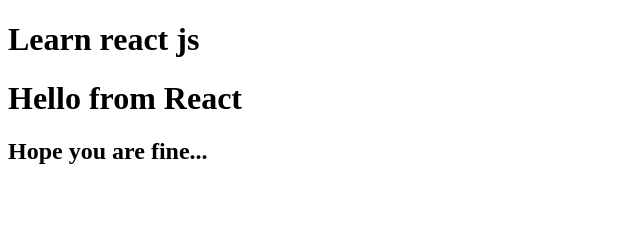
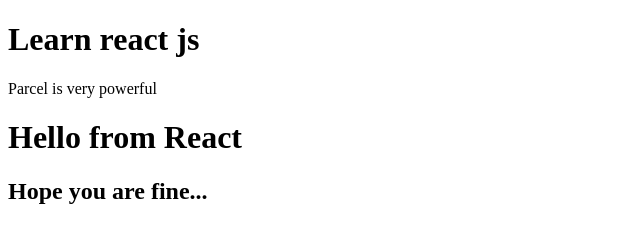
Before and after one commit to itsjavedpatel/learn-react, a React app: page index.html in a window 1280 px wide. Shown: the whole page, without its empty margins (0-640 px from the left). Built offline with nearby package versions, Linux system fonts and the light colour scheme.

Commit message:
Added some features

```diff
--- a/index.html
+++ b/index.html
@@ -7,6 +7,7 @@
   </head>
   <body>
     <h1>Learn react js</h1>
+    <p>Parcel is very powerful</p>
     <div id="root"></div>
     <script type="module" src="App.js"></script>
   </body>
```
